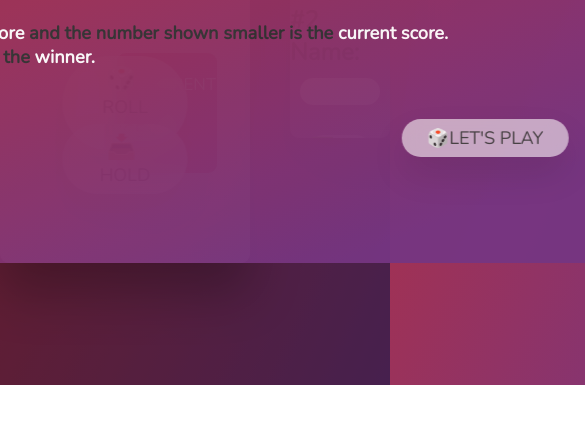
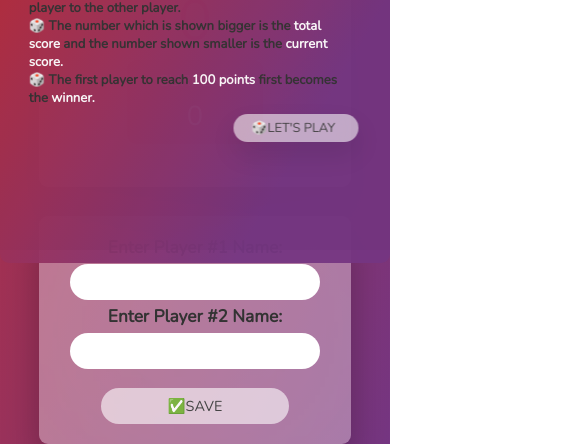
Before and after one commit to HardikJhalani/Hardik-ka-Dice-Game, a plain HTML site: page index.html in a window 390 px wide. Shown: the part 459-903 px from the top of the page, 585 px wide, since content can reach past the window. Before the commit the page ends 844 px from the top, so only its background shows below. Drawn offline with nearby package versions, Linux system fonts and the light colour scheme.

Commit message:
game now supports mobile devices - v1.1

```diff
--- a/style.css
+++ b/style.css
@@ -9,12 +9,13 @@
 html {
   font-size: 62.5%;
   box-sizing: border-box;
+  overflow-x: hidden;
 }
 
 body {
   font-family: 'Nunito', sans-serif;
   font-weight: 400;
-  height: 100vh;
+  min-height: 100vh;
   color: #333;
   background-image: linear-gradient(to top left, #753682 0%, #bf2e34 100%);
   display: flex;
@@ -22,6 +23,16 @@ body {
   justify-content: center;
   gap: 4rem;
   /* position: relative; */
+}
+
+@media (max-width: 500px) {
+  body {
+    flex-direction: column;
+  }
+
+  html {
+    font-size: 45%;
+  }
 }
 
 input,
@@ -43,6 +54,15 @@ main {
   display: flex;
 }
 
+@media (max-width: 500px) {
+  main {
+    flex-direction: column;
+    margin-top: 8rem;
+    width: 80vw;
+    height: 65%;
+  }
+}
+
 .players {
   position: relative;
   width: 40rem;
@@ -58,6 +78,14 @@ main {
   justify-content: center;
   align-items: center;
   gap: 1rem;
+}
+
+@media (max-width: 500px) {
+  .players {
+    width: 80vw;
+    height: 27vh;
+    gap: 0.7rem;
+  }
 }
 
 .players h3 {
@@ -98,6 +126,12 @@ main {
   flex-direction: column;
   align-items: center;
   transition: all 0.75s;
+}
+
+@media (max-width: 500px) {
+  .player {
+    padding: 6rem;
+  }
 }
 
 /* ELEMENTS */
@@ -156,6 +190,22 @@ main {
   font-size: 3.5rem;
 }
 
+@media (max-width: 500px) {
+  .current {
+    width: 60%;
+    padding: 1.3rem;
+  }
+
+  .current-label {
+    font-size: 2.2rem;
+    margin-bottom: 0.7rem;
+  }
+
+  .current-score {
+    font-size: 3.8rem;
+  }
+}
+
 /* ABSOLUTE POSITIONED ELEMENTS */
 .btn {
   position: absolute;
@@ -186,6 +236,14 @@ main {
   margin-right: 0.7rem;
 }
 
+@media(max-width: 500px) {
+  .btn::first-letter {
+    font-size: 2rem;
+    margin-right: 0.5rem;
+  }
+}
+
+
 .btn--new {
   top: 4rem;
 }
@@ -196,6 +254,36 @@ main {
 
 .btn--hold {
   top: 46.1rem;
+}
+
+@media (max-width: 500px) {
+  .btn--new {
+    top: 0.5rem;
+  }
+
+  .btn--roll {
+    top: 50%;
+    transform: translate(-140%, -50%);
+    font-size: 1.5rem;
+    padding: 0.5rem 1.4rem;
+    /* left: 10rem; */
+  }
+
+  .btn--roll::first-letter {
+    font-size: 1.8rem;
+  }
+
+  .btn--hold {
+    top: 50%;
+    font-size: 1.5rem;
+    padding: 0.5rem 1.4rem;
+    transform: translate(40%, -50%);
+    width: 14rem;
+  }
+
+  .btn--hold::first-letter {
+    font-size: 1.8rem;
+  }
 }
 
 .btn:active {
@@ -214,6 +302,13 @@ main {
   transform: translateX(-50%);
   height: 10rem;
   box-shadow: 0 2rem 5rem rgba(0, 0, 0, 0.2);
+}
+
+@media (max-width: 500px) {
+  .dice {
+    top: 37.3rem;
+    height: 7rem;
+  }
 }
 
 .player--winner {
@@ -238,6 +333,14 @@ main {
   z-index: 10;
 }
 
+@media (max-width: 500px) {
+  .overlay {
+    height: 84%;
+    width: 100%;
+    top: 0%;
+  }
+}
+
 .guide {
   position: absolute;
   width: 145rem;
@@ -247,6 +350,15 @@ main {
   border-radius: 9px;
   z-index: 20;
   padding: 3rem;
+}
+
+@media (max-width: 500px) {
+  .guide {
+    width: 100%;
+    height: 79%;
+    top: 6.5%;
+    padding: 1.4rem;
+  }
 }
 
 .guide h3 span {
@@ -281,6 +393,13 @@ main {
   font-size: 2.2rem;
 }
 
+@media (max-width: 500px) {
+  .guide .rules {
+    padding-left: 4rem;
+    margin-top: 19rem;
+  }
+}
+
 .guide .rules span {
   color: white;
 }
@@ -291,6 +410,15 @@ main {
   margin-left: 30rem;
 }
 
+@media (max-width: 500px) {
+  .guide .start {
+    margin-left: 15rem;
+    margin-top: 1rem;
+    text-align: center;
+    width: 125px;
+  }
+}
+
 .rules {
   position: absolute;
   top: 2rem;
```
